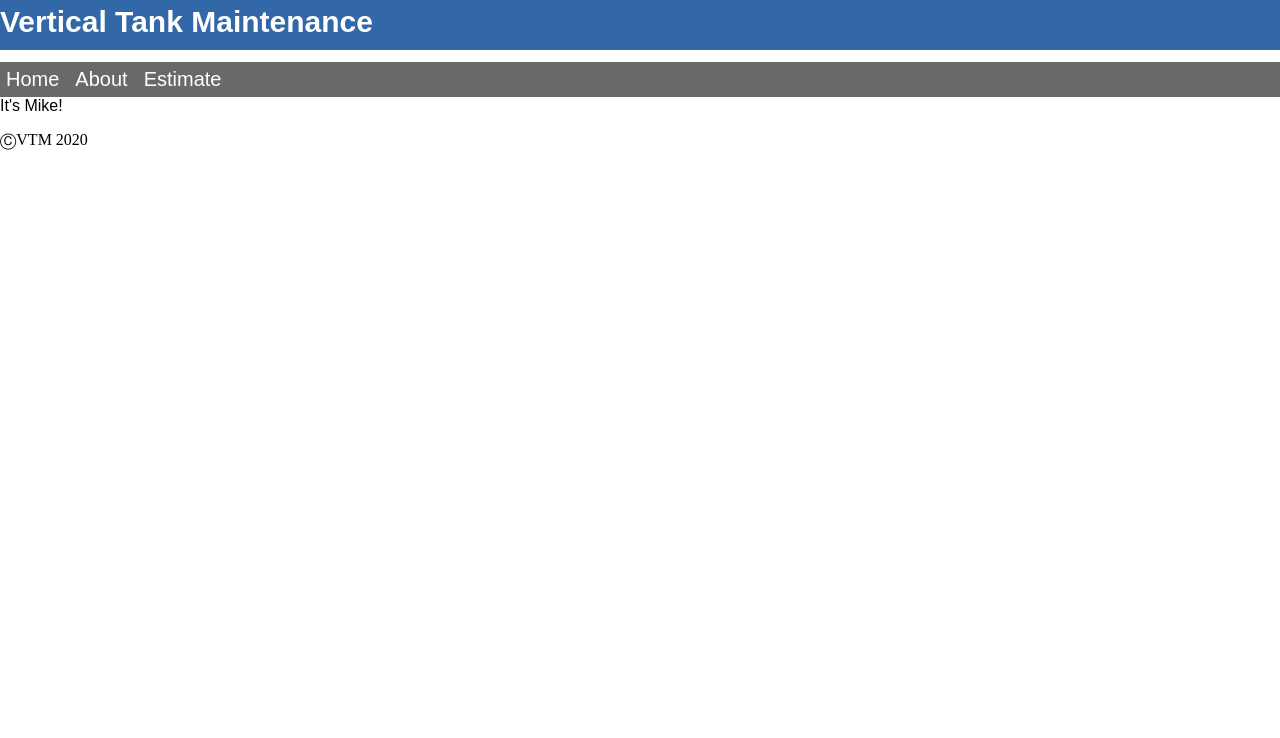
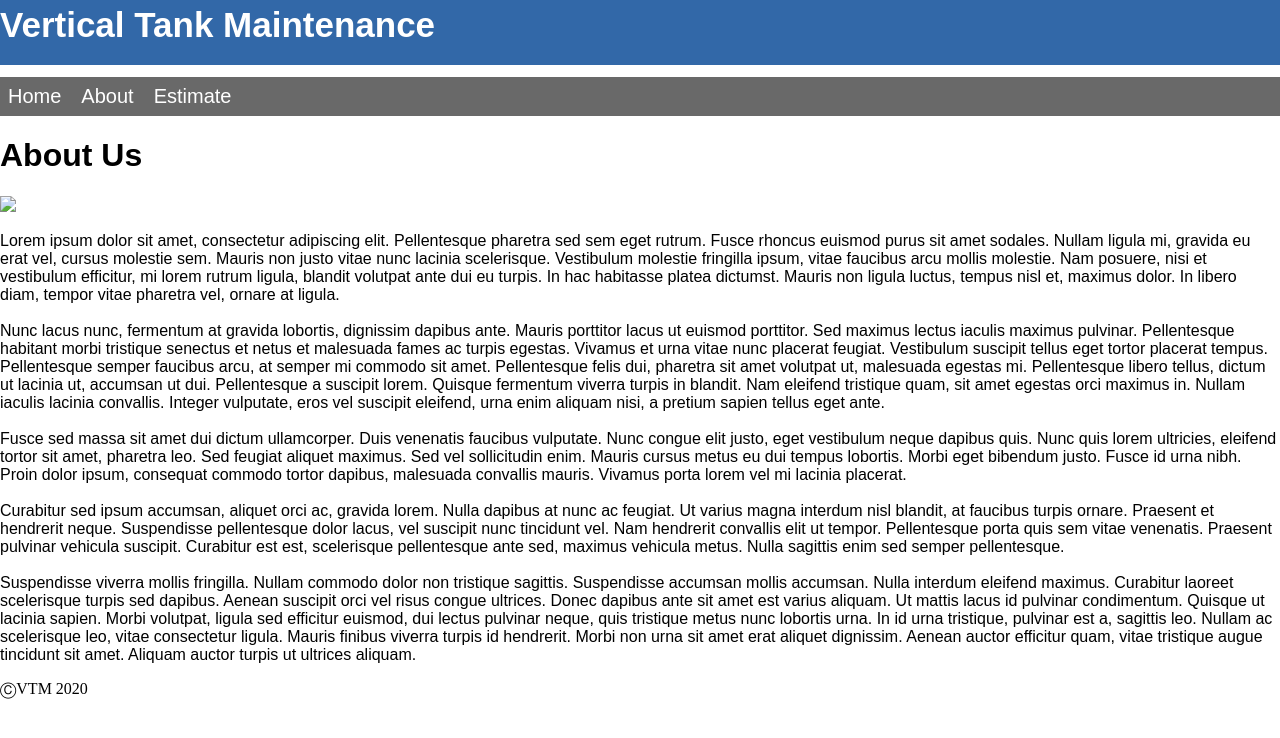
Before and after one commit to yuqing-luo/vtm_site, a Flask app: page /about in a window 1280 px wide. Shown: the top 738 px of the page. Run offline with Flask 2, Linux system fonts and the light colour scheme; some libraries are stand-ins or nearby versions.

Commit message:
modify about.html and make minor changes to css

```diff
--- a/static/css/stylesheet.css
+++ b/static/css/stylesheet.css
@@ -6,7 +6,7 @@ body{
 
 header {
     background-color: #3268a8;
-    height:50px;
+    height:65px;
     width: 100%;
     margin-bottom: 12px;
     font-family: sans-serif;
@@ -16,7 +16,7 @@ header h1{
     margin-top: 5px;
     color: white;
     float:left;
-    font-size: 30px;
+    font-size: 35px;
 }
 
 .menu {
@@ -27,7 +27,7 @@ header h1{
 
 .menu li {
     display: inline-block;
-    margin: 6px;
+    margin: 8px;
     list-style: none;
   }
 
--- a/templates/about.html
+++ b/templates/about.html
@@ -1,6 +1,50 @@
 {% extends 'base.html' %}
 
-{% block title %} Welcome to Mike's Page {% endblock %}
+{% block title %} About VTM {% endblock %}
 
 
-{% block body %} It's Mike! {% endblock %}
+{% block body %}
+
+<div class ="about">
+    <h1>About Us</h1>
+
+    <a href="https://placeholder.com"><img src="https://via.placeholder.com/200x250/?text=company president"></a>
+
+    <p>
+        Lorem ipsum dolor sit amet, consectetur adipiscing elit. Pellentesque pharetra sed sem eget rutrum.
+        Fusce rhoncus euismod purus sit amet sodales. Nullam ligula mi, gravida eu erat vel, cursus molestie sem.
+        Mauris non justo vitae nunc lacinia scelerisque. Vestibulum molestie fringilla ipsum, vitae faucibus arcu mollis molestie.
+        Nam posuere, nisi et vestibulum efficitur, mi lorem rutrum ligula, blandit volutpat ante dui eu turpis.
+        In hac habitasse platea dictumst. Mauris non ligula luctus, tempus nisl et, maximus dolor.
+        In libero diam, tempor vitae pharetra vel, ornare at ligula.
+        <br>
+        <br>
+        Nunc lacus nunc, fermentum at gravida lobortis, dignissim dapibus ante. Mauris porttitor lacus ut euismod porttitor.
+        Sed maximus lectus iaculis maximus pulvinar. Pellentesque habitant morbi tristique senectus et netus et malesuada fames ac turpis egestas.
+        Vivamus et urna vitae nunc placerat feugiat. Vestibulum suscipit tellus eget tortor placerat tempus. Pellentesque semper faucibus arcu, at semper mi commodo sit amet.
+        Pellentesque felis dui, pharetra sit amet volutpat ut, malesuada egestas mi. Pellentesque libero tellus, dictum ut lacinia ut, accumsan ut dui.
+        Pellentesque a suscipit lorem. Quisque fermentum viverra turpis in blandit. Nam eleifend tristique quam, sit amet egestas orci maximus in. Nullam iaculis lacinia convallis.
+        Integer vulputate, eros vel suscipit eleifend, urna enim aliquam nisi, a pretium sapien tellus eget ante.
+        <br>
+        <br>
+        Fusce sed massa sit amet dui dictum ullamcorper. Duis venenatis faucibus vulputate. Nunc congue elit justo, eget vestibulum neque dapibus quis.
+        Nunc quis lorem ultricies, eleifend tortor sit amet, pharetra leo. Sed feugiat aliquet maximus. Sed vel sollicitudin enim.
+        Mauris cursus metus eu dui tempus lobortis. Morbi eget bibendum justo. Fusce id urna nibh. Proin dolor ipsum, consequat commodo tortor dapibus, malesuada convallis mauris.
+        Vivamus porta lorem vel mi lacinia placerat.
+        <br>
+        <br>
+        Curabitur sed ipsum accumsan, aliquet orci ac, gravida lorem. Nulla dapibus at nunc ac feugiat. Ut varius magna interdum nisl blandit, at faucibus turpis ornare.
+        Praesent et hendrerit neque. Suspendisse pellentesque dolor lacus, vel suscipit nunc tincidunt vel. Nam hendrerit convallis elit ut tempor. Pellentesque porta quis sem vitae venenatis.
+        Praesent pulvinar vehicula suscipit. Curabitur est est, scelerisque pellentesque ante sed, maximus vehicula metus. Nulla sagittis enim sed semper pellentesque.
+        <br>
+        <br>
+        Suspendisse viverra mollis fringilla. Nullam commodo dolor non tristique sagittis. Suspendisse accumsan mollis accumsan. Nulla interdum eleifend maximus.
+        Curabitur laoreet scelerisque turpis sed dapibus. Aenean suscipit orci vel risus congue ultrices. Donec dapibus ante sit amet est varius aliquam. Ut mattis lacus id pulvinar condimentum.
+        Quisque ut lacinia sapien. Morbi volutpat, ligula sed efficitur euismod, dui lectus pulvinar neque, quis tristique metus nunc lobortis urna. In id urna tristique, pulvinar est a, sagittis leo.
+        Nullam ac scelerisque leo, vitae consectetur ligula. Mauris finibus viverra turpis id hendrerit. Morbi non urna sit amet erat aliquet dignissim.
+        Aenean auctor efficitur quam, vitae tristique augue tincidunt sit amet. Aliquam auctor turpis ut ultrices aliquam.
+    </p>
+
+</div>
+
+{% endblock %}
```
